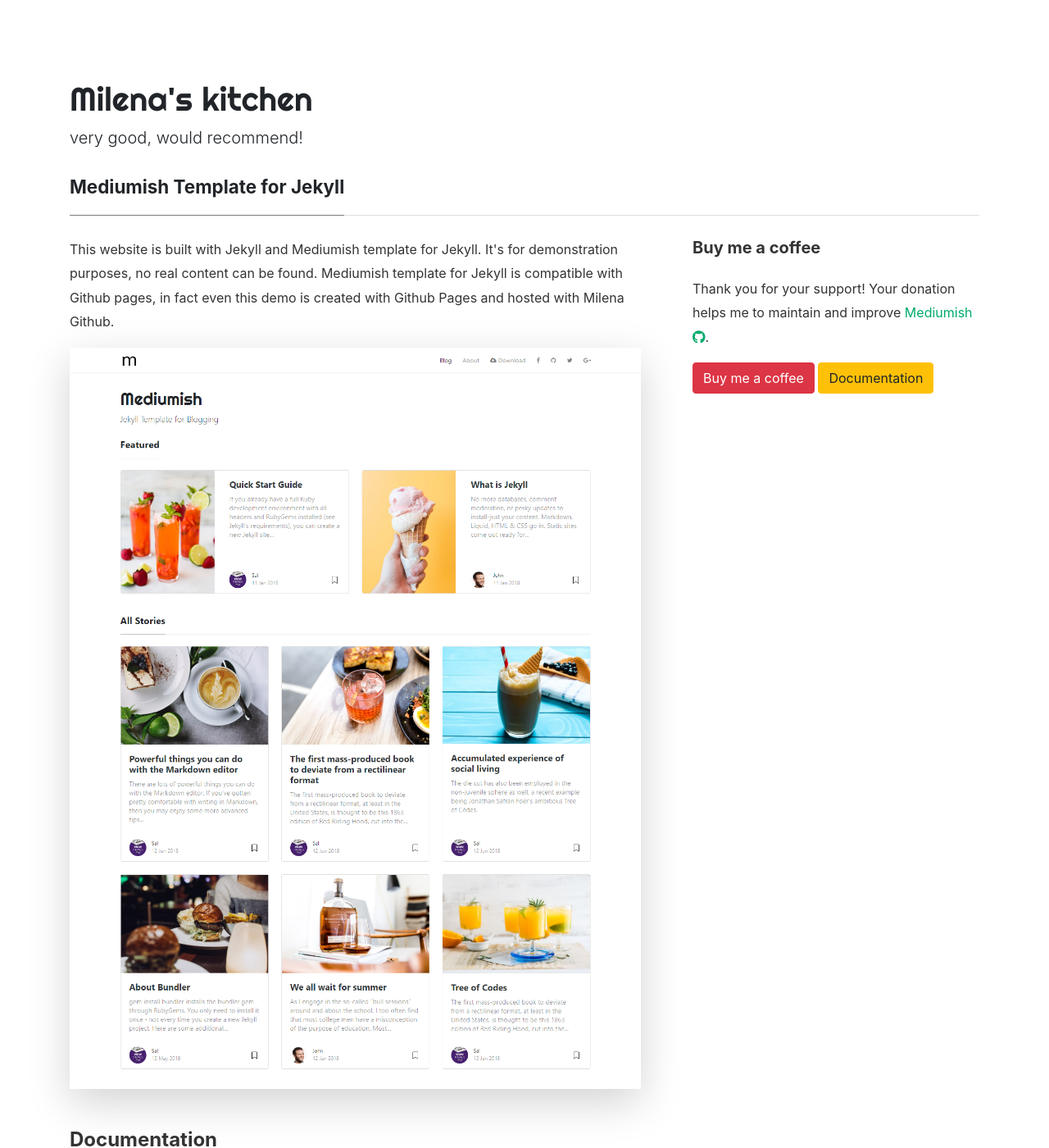
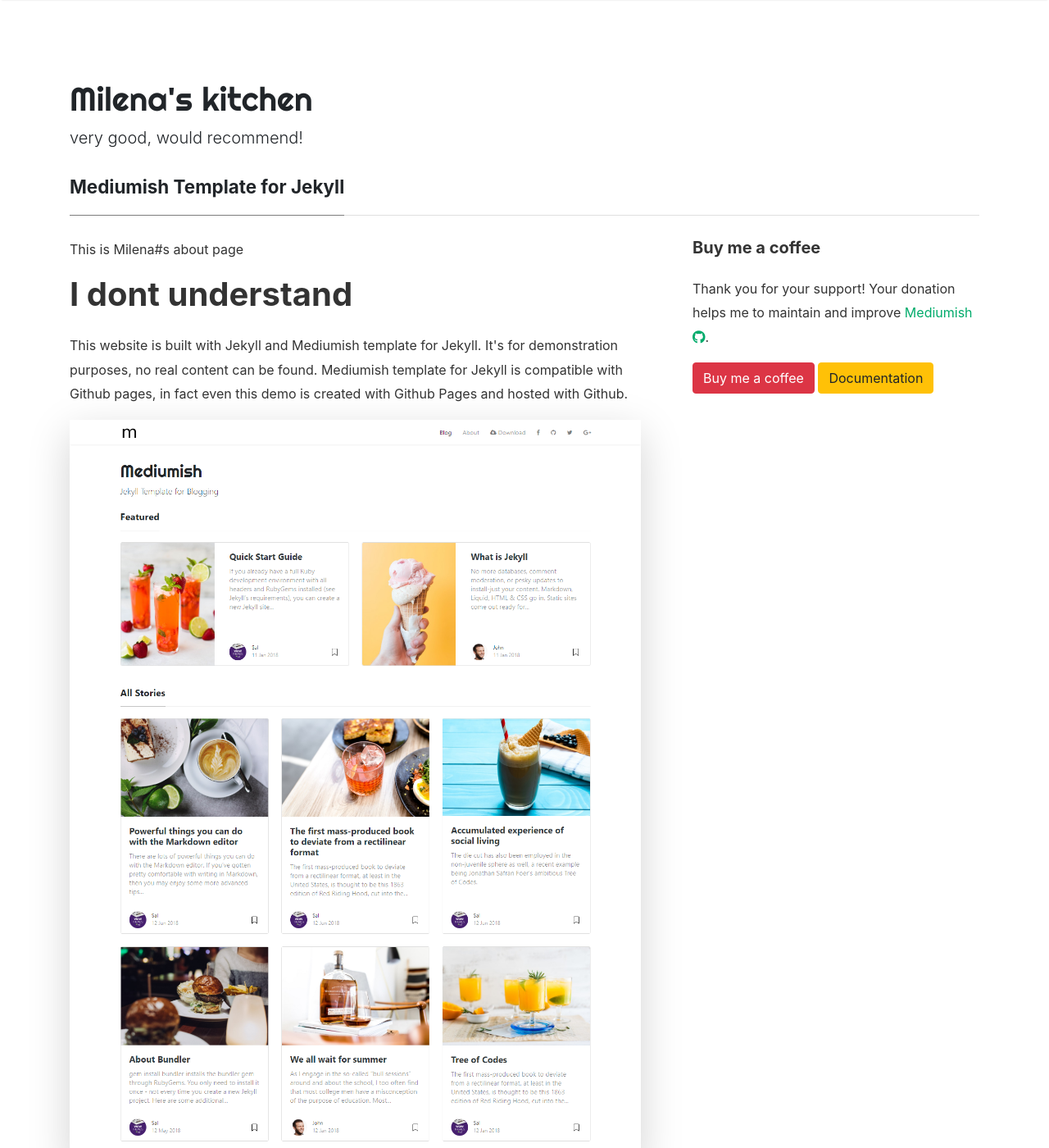
Before and after one commit to Milenawie/milenawie2, a Jekyll site: the page built from _pages/about.md, in a window 1280 px wide and 1400 px high. Shown: the whole window at 82% size. Built offline with Jekyll 4.4.1, drawn with Linux system fonts in a browser that asks for light colours; nearby versions of some CDN libraries; comment, search, counter and statistics services are not loaded; some of the changed text lies outside the part shown.

Commit message:
Add files via upload

```diff
--- a/_pages/about.md
+++ b/_pages/about.md
@@ -7,13 +7,13 @@ comments: true
 
 <div class="row justify-content-between">
 <div class="col-md-8 pr-5">
-
-<p>This website is built with Jekyll and Mediumish template for Jekyll. It's for demonstration purposes, no real content can be found. Mediumish template for Jekyll is compatible with Github pages, in fact even this demo is created with Github Pages and hosted with Milena Github.</p>
-
+<p>This is Milena#s about page</p>
+<h1> I dont understand </h1>
+<p>This website is built with Jekyll and Mediumish template for Jekyll. It's for demonstration purposes, no real content can be found. Mediumish template for Jekyll is compatible with Github pages, in fact even this demo is created with Github Pages and hosted with Github.</p>
 
 <p class="mb-5"><img class="shadow-lg" src="{{site.baseurl}}/assets/images/mediumish-jekyll-template.png" alt="jekyll template mediumish" /></p>
 <h4>Documentation</h4>
-
+<p> go to my intergram at <a href="https://www.instagram.com/milena.wnchl/">Milena.wnchl</a>.</p>
 <p>Please, read the docs <a href="https://bootstrapstarter.com/bootstrap-templates/template-mediumish-bootstrap-jekyll/">here</a>.</p>
 
 <h4>Questions or bug reports?</h4>
```
